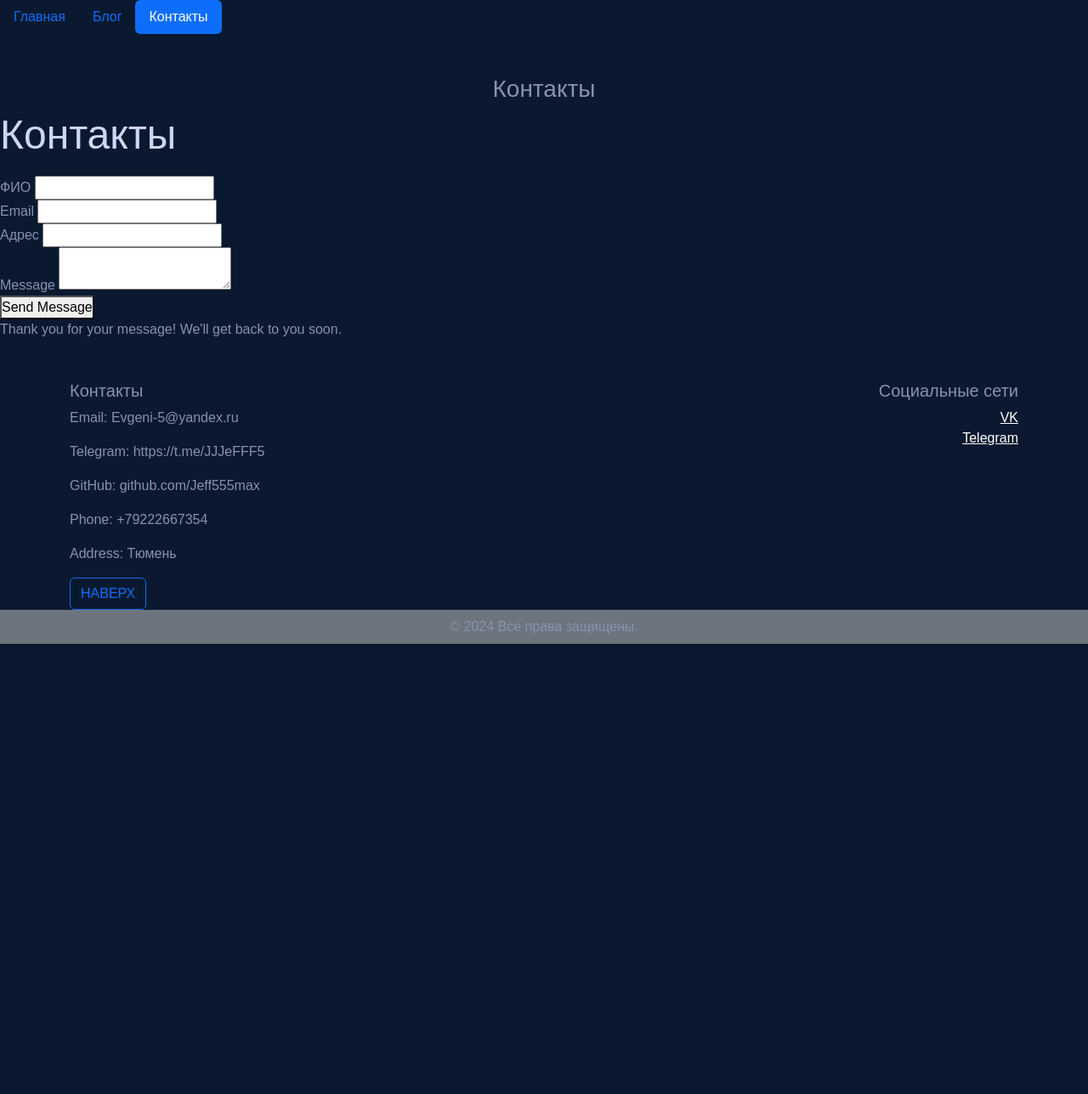
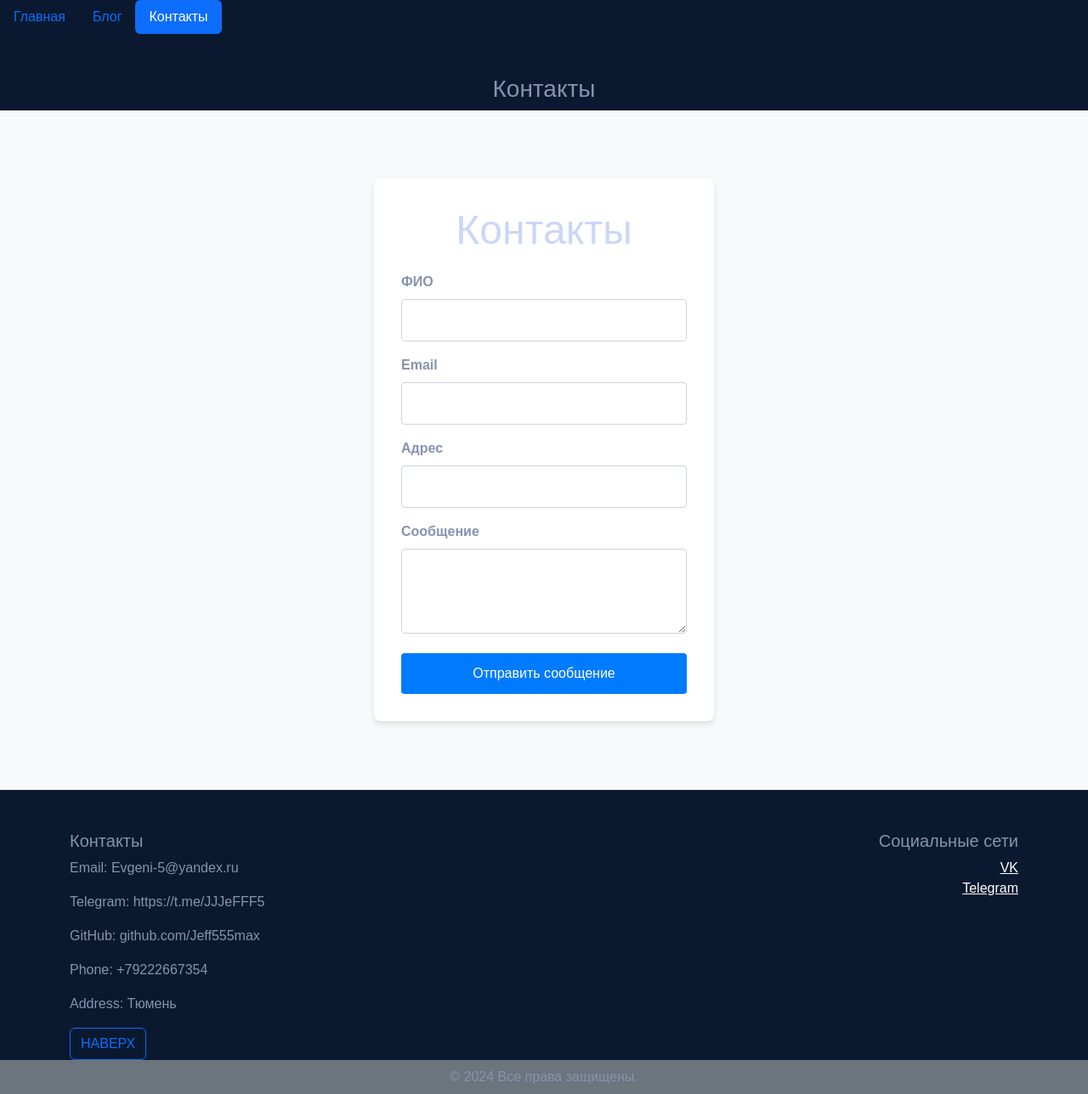
Before and after one commit to Jeff555max/VD_05_Flask_Jinja, a Flask app: page /contacts/ in a window 1280 px wide. Shown: the whole page at 85% size. Before the commit the page ends 758 px from the top, so only its background shows below. Run offline with Flask 3, Linux system fonts and the light colour scheme.

Commit message:
Updata code 2

```diff
--- a/templates/base.html
+++ b/templates/base.html
@@ -4,19 +4,17 @@
   <meta charset="UTF-8">
   <meta name="viewport" content="width=device-width, initial-scale=1.0">
   <title>
-
     {% block title %}
-
     {% endblock %}
-
   </title>
 
   <link href="https://cdn.jsdelivr.net/npm/bootstrap@5.3.3/dist/css/bootstrap.min.css" rel="stylesheet" integrity="sha384-QWTKZyjpPEjISv5WaRU9OFeRpok6YctnYmDr5pNlyT2bRjXh0JMhjY6hW+ALEwIH" crossorigin="anonymous">
   <link rel="stylesheet" href="../static/index.css">
-
 </head>
 <body>
-<ul class="nav nav-pills">
+
+<!-- Навигационное меню с идентификатором -->
+<ul id="navMenu" class="nav nav-pills">
   <li class="nav-item">
     <a class="nav-link {% if active_page == 'home' %}active{% endif %}"
        aria-current="page" href="/">Главная</a>
@@ -32,11 +30,8 @@
 </ul>
 <br><br>
 
-
-<!--  Создаём блок для контента. Делаем это после меню, перед футером. -->
-
+<!-- Блок для контента -->
 {% block content %}
-
 {% endblock %}
 
 <!-- Footer -->
@@ -50,16 +45,14 @@
         <p>GitHub: github.com/Jeff555max </p>
         <p>Phone: +79222667354</p>
         <p>Address: Тюмень </p>
-                <a href="#title" class="btn btn-outline-primary">НАВЕРХ</a>
+        <a href="#navMenu" class="btn btn-outline-primary scroll-to-top">НАВЕРХ</a>
       </div>
       <div class="col-md-6 text-md-end">
         <h5>Социальные сети</h5>
         <ul class="list-unstyled">
           <li><a href="https://vk.com/id10216908" target="_blank" class="text-white">VK</a></li>
           <li><a href="https://t.me/JJJeFFF5" target="_blank" class="text-white">Telegram</a></li>
-
         </ul>
-                </div>
       </div>
     </div>
   </div>
@@ -69,5 +62,21 @@
 </footer>
 
 <script src="https://cdn.jsdelivr.net/npm/bootstrap@5.3.3/dist/js/bootstrap.min.js" integrity="sha384-0pUGZvbkm6XF6gxjEnlmuGrJXVbNuzT9qBBavbLwCsOGabYfZo0T0to5eqruptLy" crossorigin="anonymous"></script>
+
+<!-- Скрипт для плавного скроллинга -->
+<script>
+  document.querySelectorAll('a[href^="#"]').forEach(anchor => {
+    anchor.addEventListener('click', function (e) {
+      e.preventDefault();
+      const target = document.querySelector(this.getAttribute('href'));
+      if (target) {
+        target.scrollIntoView({
+          behavior: 'smooth',
+          block: 'start'
+        });
+      }
+    });
+  });
+</script>
 </body>
 </html>
--- a/templates/contact.html
+++ b/templates/contact.html
@@ -6,11 +6,11 @@
 
 {% block content %}
 
- <h3 align="center">{{question}}</h3>
+<h3 style="text-align: center;">{{ question }}</h3>
 
 <main class="contact-container">
   <div class="contact-form">
-      <h1>Контакты</h1>
+    <h1 style="text-align: center;">Контакты</h1>
     <form id="contactForm">
       <div class="form-group">
         <label for="name">ФИО</label>
@@ -25,16 +25,124 @@
         <input type="text" id="subject" name="subject" required>
       </div>
       <div class="form-group">
-          <label for="message">Message</label>
+        <label for="message">Сообщение</label>
         <textarea id="message" name="message" required></textarea>
       </div>
-        <button type="submit">Send Message</button>
+      <button type="submit" class="submit-button">Отправить сообщение</button>
     </form>
     <div id="successMessage" class="success-message">
-        Thank you for your message! We'll get back to you soon.
+      Спасибо за ваше сообщение! Мы скоро с вами свяжемся.
     </div>
   </div>
+</main>
 
+<!-- Кнопка НАВЕРХ -->
+<button id="backToTop" class="back-to-top" title="Наверх">⬆</button>
 
+<style>
+  .contact-container {
+    display: flex;
+    justify-content: center;
+    align-items: center;
+    min-height: 100vh;
+    background-color: #f8f9fa;
+  }
+
+  .contact-form {
+    background: #ffffff;
+    padding: 2rem;
+    border-radius: 8px;
+    box-shadow: 0 4px 6px rgba(0, 0, 0, 0.1);
+    width: 100%;
+    max-width: 400px;
+  }
+
+  .form-group {
+    margin-bottom: 1rem;
+  }
+
+  label {
+    display: block;
+    margin-bottom: 0.5rem;
+    font-weight: bold;
+  }
+
+  input, textarea {
+    width: 100%;
+    padding: 0.75rem;
+    border: 1px solid #ced4da;
+    border-radius: 4px;
+    font-size: 1rem;
+  }
+
+  textarea {
+    resize: vertical;
+    height: 100px;
+  }
+
+  .submit-button {
+    background-color: #007bff;
+    color: #ffffff;
+    border: none;
+    padding: 0.75rem;
+    border-radius: 4px;
+    cursor: pointer;
+    width: 100%;
+    font-size: 1rem;
+  }
+
+  .submit-button:hover {
+    background-color: #0056b3;
+  }
+
+  .success-message {
+    margin-top: 1rem;
+    display: none;
+    color: #28a745;
+    font-weight: bold;
+    text-align: center;
+  }
+
+  /* Стили для кнопки НАВЕРХ */
+  .back-to-top {
+    position: fixed;
+    bottom: 20px;
+    right: 20px;
+    background-color: #007bff;
+    color: #ffffff;
+    border: none;
+    border-radius: 50%;
+    width: 50px;
+    height: 50px;
+    display: none;
+    justify-content: center;
+    align-items: center;
+    font-size: 1.5rem;
+    cursor: pointer;
+    box-shadow: 0 4px 6px rgba(0, 0, 0, 0.2);
+  }
+
+  .back-to-top:hover {
+    background-color: #0056b3;
+  }
+</style>
+
+<script>
+  // Показ/скрытие кнопки "Наверх"
+  const backToTopButton = document.getElementById('backToTop');
+
+  window.onscroll = function () {
+    if (document.body.scrollTop > 200 || document.documentElement.scrollTop > 200) {
+      backToTopButton.style.display = "flex";
+    } else {
+      backToTopButton.style.display = "none";
+    }
+  };
+
+  // Прокрутка наверх при клике
+  backToTopButton.onclick = function () {
+    window.scrollTo({ top: 0, behavior: 'smooth' });
+  };
+</script>
 
 {% endblock %}
```
Also changed, not shown: static/script.js (deleted, +0 -24 lines). Lines whose indentation alone changed are shown as unchanged.
